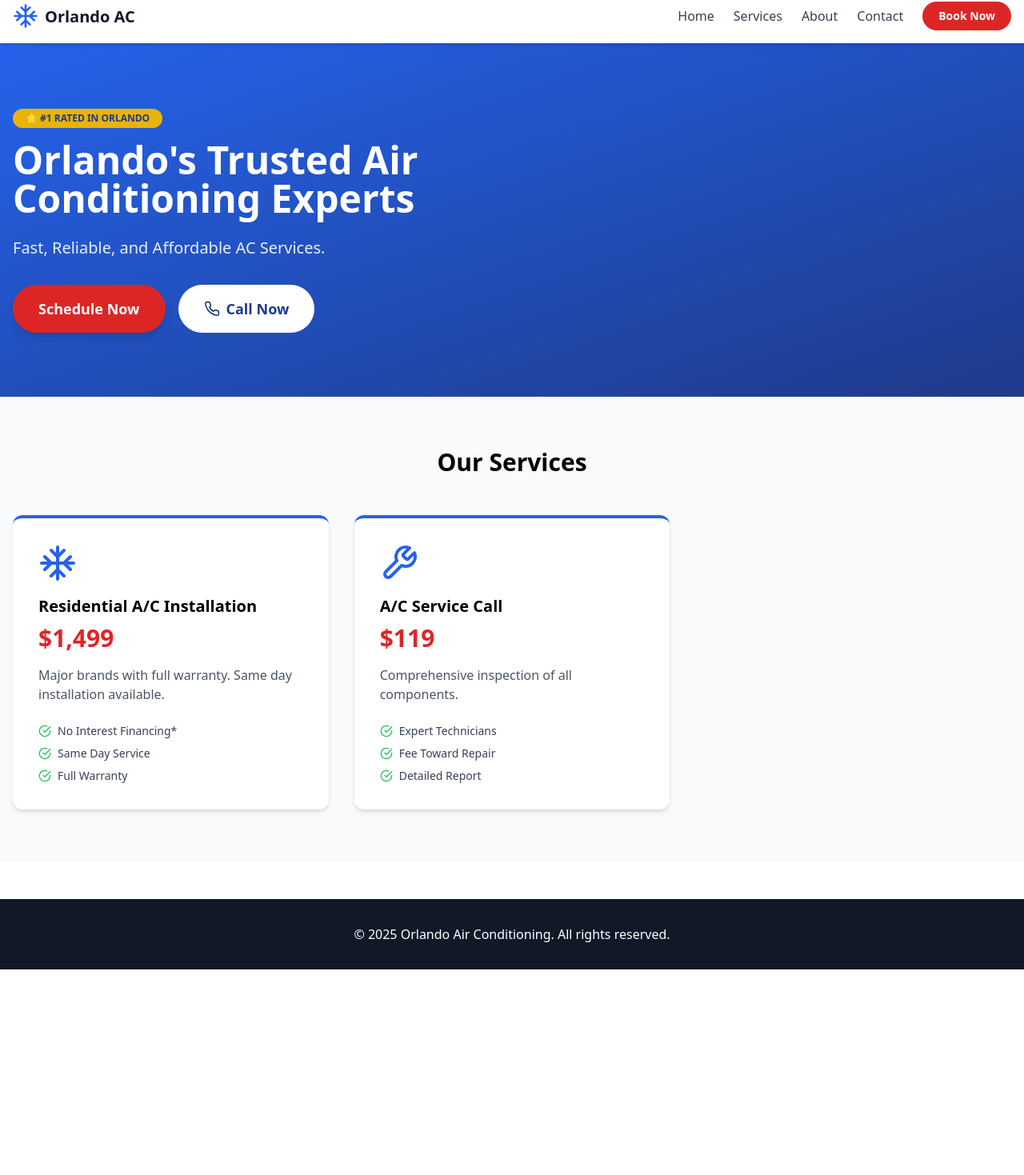
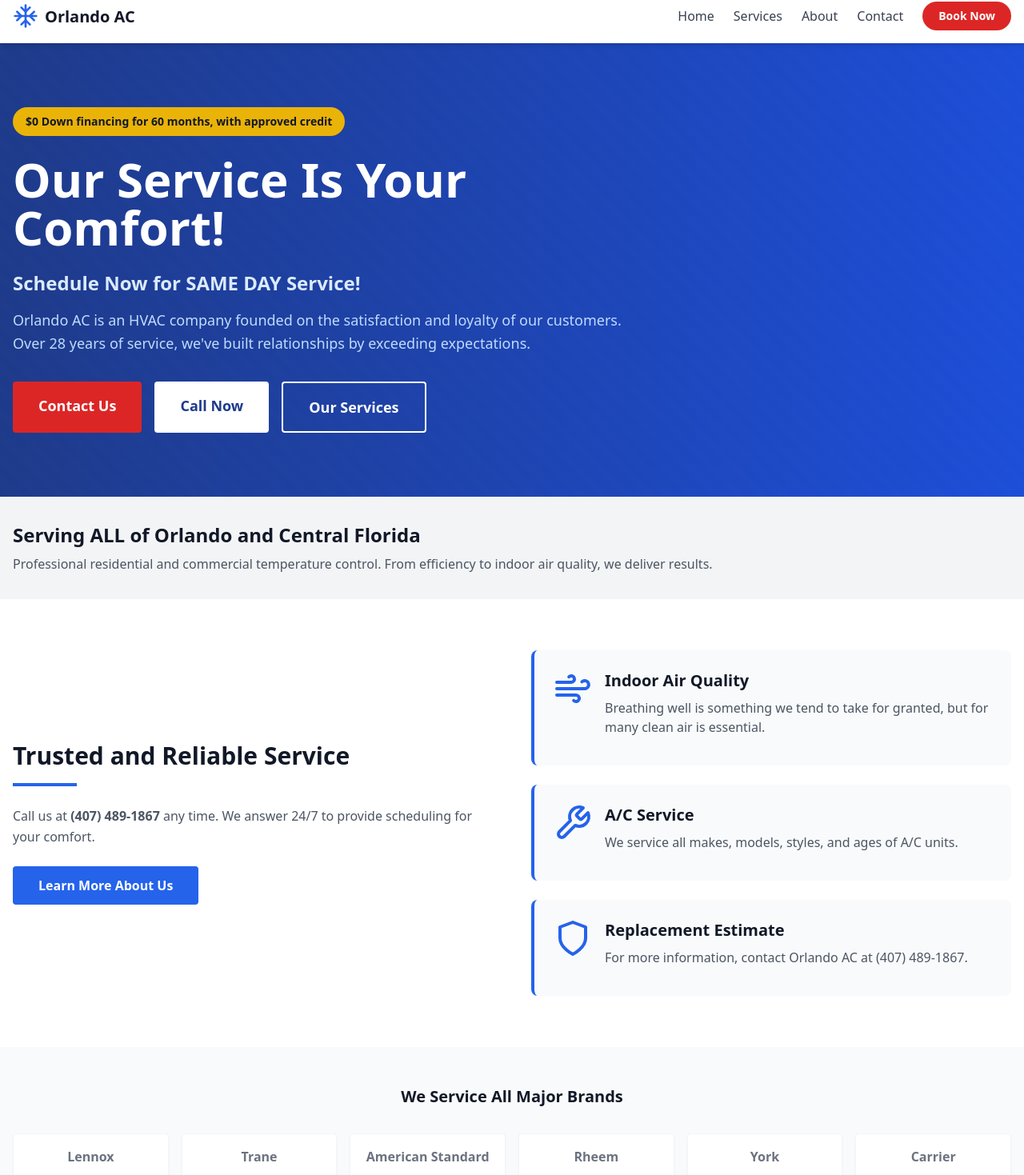
Before and after one commit to c67438578-web/Haraldo, a Next.js app: page / in a window 1280 px wide. Shown: the part 50-1519 px from the top of the page at 80% size. Before the commit the page ends 1262 px from the top, so only its background shows below. Built offline with nearby package versions, Linux system fonts and the light colour scheme.

Commit message:
Update page.js

```diff
--- a/app/page.js
+++ b/app/page.js
@@ -1,75 +1,164 @@
 'use client'
 
 import React, { useState } from 'react';
+import { Phone, MapPin, Clock, Star, CheckCircle, Wrench, Wind, Shield, Award, ChevronRight } from 'lucide-react';
 import Link from 'next/link';
-import { Phone, Snowflake, Wrench, ThermometerSun, CheckCircle, Calendar } from 'lucide-react';
 
-export default function Home() {
-  const [formData, setFormData] = useState({ name: '', phone: '' });
+export default function HomePage() {
+  const [activeTab, setActiveTab] = useState(0);
 
   const services = [
-    {
-      icon: <Snowflake className="w-12 h-12" />,
-      title: "Residential A/C Installation",
-      price: "$1,499",
-      description: "Major brands with full warranty. Same day installation available.",
-      features: ["No Interest Financing*", "Same Day Service", "Full Warranty"]
-    },
-    {
-      icon: <Wrench className="w-12 h-12" />,
-      title: "A/C Service Call",
-      price: "$119",
-      description: "Comprehensive inspection of all components.",
-      features: ["Expert Technicians", "Fee Toward Repair", "Detailed Report"]
-    }
+    { icon: <Wind className="w-12 h-12" />, title: "Indoor Air Quality", desc: "Breathing well is something we tend to take for granted, but for many clean air is essential." },
+    { icon: <Wrench className="w-12 h-12" />, title: "A/C Service", desc: "We service all makes, models, styles, and ages of A/C units." },
+    { icon: <Shield className="w-12 h-12" />, title: "Replacement Estimate", desc: "For more information, contact Orlando AC at (407) 489-1867." }
   ];
 
+  const reviews = [
+    { name: "Sarah Mitchell", text: "They are always very professional. I have used this company multiple times for my personal property and my rental and have always had a good experience." },
+    { name: "James Rodriguez", text: "Recently switched companies and decided to give Orlando AC a try. The difference was night and day. The service was by far the most comprehensive." },
+    { name: "Emily Chen", text: "We replaced an old system and I'm very pleased with the whole process. The technicians are professional and reliable." }
+  ];
+
+  const brands = ["Lennox", "Trane", "American Standard", "Rheem", "York", "Carrier", "Bryant", "Ruud", "Goodman", "Daikin", "Honeywell", "Bosch"];
+
   return (
-    <div className="min-h-screen">
+    <main className="min-h-screen bg-white">
       {/* Hero Section */}
-      <section className="bg-gradient-to-br from-blue-600 to-blue-900 text-white py-20">
-        <div className="container mx-auto px-4">
+      <section className="relative bg-gradient-to-r from-blue-900 to-blue-700 text-white py-20">
+        <div className="absolute inset-0 opacity-10">
+          <div className="absolute inset-0" style={{ backgroundImage: 'repeating-linear-gradient(45deg, transparent, transparent 10px, rgba(255,255,255,.05) 10px, rgba(255,255,255,.05) 20px)' }}></div>
+        </div>
+        <div className="relative max-w-7xl mx-auto px-4">
           <div className="max-w-3xl">
-            <div className="bg-yellow-500 text-blue-900 inline-block px-4 py-1 rounded-full font-bold mb-4 text-xs">
-              ⭐ #1 RATED IN ORLANDO
+            <div className="inline-block bg-yellow-500 text-gray-900 px-4 py-2 rounded-full text-sm font-bold mb-6">
+              $0 Down financing for 60 months, with approved credit
             </div>
-            <h2 className="text-5xl font-bold mb-6">Orlando's Trusted Air Conditioning Experts</h2>
-            <p className="text-xl mb-8 opacity-90">Fast, Reliable, and Affordable AC Services.</p>
-            <div className="flex flex-wrap gap-4">
-              <Link href="/contact" className="bg-red-600 px-8 py-4 rounded-full text-lg font-semibold hover:bg-red-700 transition shadow-lg">
-                Schedule Now
+            <h2 className="text-5xl md:text-6xl font-black mb-6 leading-tight">
+              Our Service Is Your Comfort!
+            </h2>
+            <p className="text-2xl text-blue-100 mb-4 font-semibold">
+              Schedule Now for SAME DAY Service!
+            </p>
+            <p className="text-lg text-blue-200 mb-8 leading-relaxed">
+              Orlando AC is an HVAC company founded on the satisfaction and loyalty of our customers. Over 28 years of service, we've built relationships by exceeding expectations.
+            </p>
+            <div className="flex flex-col sm:flex-row gap-4">
+              <Link href="/contact" className="bg-red-600 hover:bg-red-700 text-white px-8 py-4 rounded font-bold text-lg transition text-center">
+                Contact Us
               </Link>
-              <a href="tel:4074891867" className="bg-white text-blue-900 px-8 py-4 rounded-full text-lg font-semibold flex items-center gap-2">
-                <Phone className="w-5 h-5" /> Call Now
+              <a href="tel:407-489-1867" className="bg-white hover:bg-gray-100 text-blue-900 px-8 py-4 rounded font-bold text-lg transition text-center">
+                Call Now
               </a>
+              <Link href="/services" className="border-2 border-white hover:bg-white hover:text-blue-900 text-white px-8 py-4 rounded font-bold text-lg transition text-center">
+                Our Services
+              </Link>
             </div>
           </div>
         </div>
       </section>
 
-      {/* Quick Services Grid */}
-      <section className="py-16 bg-gray-50">
-        <div className="container mx-auto px-4">
-          <h2 className="text-3xl font-bold text-center mb-12">Our Services</h2>
-          <div className="grid md:grid-cols-2 lg:grid-cols-3 gap-8">
-            {services.map((service, i) => (
-              <div key={i} className="bg-white p-8 rounded-xl shadow-md border-t-4 border-blue-600">
-                <div className="text-blue-600 mb-4">{service.icon}</div>
-                <h3 className="text-xl font-bold mb-2">{service.title}</h3>
-                <div className="text-3xl font-bold text-red-600 mb-4">{service.price}</div>
-                <p className="text-gray-600 mb-6">{service.description}</p>
-                <ul className="space-y-2">
-                  {service.features.map((f, idx) => (
-                    <li key={idx} className="flex items-center gap-2 text-sm text-gray-700">
-                      <CheckCircle className="w-4 h-4 text-green-500" /> {f}
-                    </li>
-                  ))}
-                </ul>
+      {/* Service Area Banner */}
+      <div className="bg-gray-100 py-8">
+        <div className="max-w-7xl mx-auto px-4 text-center md:text-left">
+          <h3 className="text-2xl font-bold text-gray-900 mb-2">Serving ALL of Orlando and Central Florida</h3>
+          <p className="text-gray-600">
+            Professional residential and commercial temperature control. From efficiency to indoor air quality, we deliver results.
+          </p>
+        </div>
+      </div>
+
+      {/* Trusted Service Section */}
+      <section className="py-16 bg-white">
+        <div className="max-w-7xl mx-auto px-4">
+          <div className="grid lg:grid-cols-2 gap-12 items-center">
+            <div>
+              <h3 className="text-3xl font-bold text-gray-900 mb-4">Trusted and Reliable Service</h3>
+              <div className="h-1 w-20 bg-blue-600 mb-6"></div>
+              <p className="text-gray-600 leading-relaxed mb-6">
+                Call us at <strong>(407) 489-1867</strong> any time. We answer 24/7 to provide scheduling for your comfort.
+              </p>
+              <Link href="/about" className="inline-block bg-blue-600 hover:bg-blue-700 text-white px-8 py-3 rounded font-bold transition">
+                Learn More About Us
+              </Link>
+            </div>
+            <div className="grid gap-6">
+              {services.map((service, index) => (
+                <div key={index} className="bg-gray-50 p-6 rounded-lg border-l-4 border-blue-600 hover:shadow-md transition">
+                  <div className="flex items-start space-x-4">
+                    <div className="text-blue-600">{service.icon}</div>
+                    <div>
+                      <h4 className="text-xl font-bold text-gray-900 mb-2">{service.title}</h4>
+                      <p className="text-gray-600 mb-3">{service.desc}</p>
+                    </div>
+                  </div>
+                </div>
+              ))}
+            </div>
+          </div>
+        </div>
+      </section>
+
+      {/* Brands Section */}
+      <section className="py-12 bg-gray-50">
+        <div className="max-w-7xl mx-auto px-4">
+          <h3 className="text-center text-xl font-bold text-gray-900 mb-8">We Service All Major Brands</h3>
+          <div className="grid grid-cols-2 md:grid-cols-4 lg:grid-cols-6 gap-4">
+            {brands.map((brand, i) => (
+              <div key={i} className="bg-white p-4 rounded shadow-sm flex items-center justify-center border border-gray-100">
+                <span className="text-gray-500 font-bold">{brand}</span>
               </div>
             ))}
           </div>
         </div>
       </section>
-    </div>
+
+      {/* Reviews Section */}
+      <section className="py-16 bg-white">
+        <div className="max-w-7xl mx-auto px-4">
+          <div className="text-center mb-12">
+            <h2 className="text-3xl font-bold text-gray-900 mb-4">What Our Clients Say</h2>
+            <div className="flex justify-center space-x-1">
+              {[1,2,3,4,5].map(i => <Star key={i} className="w-5 h-5 fill-yellow-400 text-yellow-400" />)}
+            </div>
+          </div>
+          <div className="grid md:grid-cols-3 gap-8">
+            {reviews.map((review, index) => (
+              <div key={index} className="bg-gray-50 p-8 rounded-lg">
+                <p className="text-gray-700 mb-6 italic">"{review.text}"</p>
+                <p className="font-bold text-gray-900">— {review.name}</p>
+              </div>
+            ))}
+          </div>
+        </div>
+      </section>
+
+      {/* Professional Section */}
+      <section className="py-16 bg-blue-900 text-white">
+        <div className="max-w-7xl mx-auto px-4">
+          <div className="grid md:grid-cols-2 gap-12 items-center">
+            <div>
+              <h2 className="text-4xl font-bold mb-6">Professional, Reliable And Fast</h2>
+              <p className="text-blue-100 text-lg mb-6">
+                Serving Orlando families since 1997 with top-notch HVAC products and services.
+              </p>
+              <Link href="/contact" className="inline-block bg-white text-blue-900 hover:bg-gray-100 px-8 py-4 rounded font-bold transition">
+                Request Service
+              </Link>
+            </div>
+            <div className="bg-white bg-opacity-10 backdrop-blur-lg p-8 rounded-lg">
+              <h3 className="text-2xl font-bold mb-6 italic">License #CAC057552</h3>
+              <div className="grid grid-cols-1 gap-3">
+                {['24/7 Emergency Support', 'Licensed & Insured', 'Same Day Service', 'Free Estimates'].map((item, i) => (
+                  <div key={i} className="flex items-center gap-2">
+                    <CheckCircle className="text-yellow-500 w-5 h-5" />
+                    <span className="font-semibold">{item}</span>
+                  </div>
+                ))}
+              </div>
+            </div>
+          </div>
+        </div>
+      </section>
+    </main>
   );
 }
```
